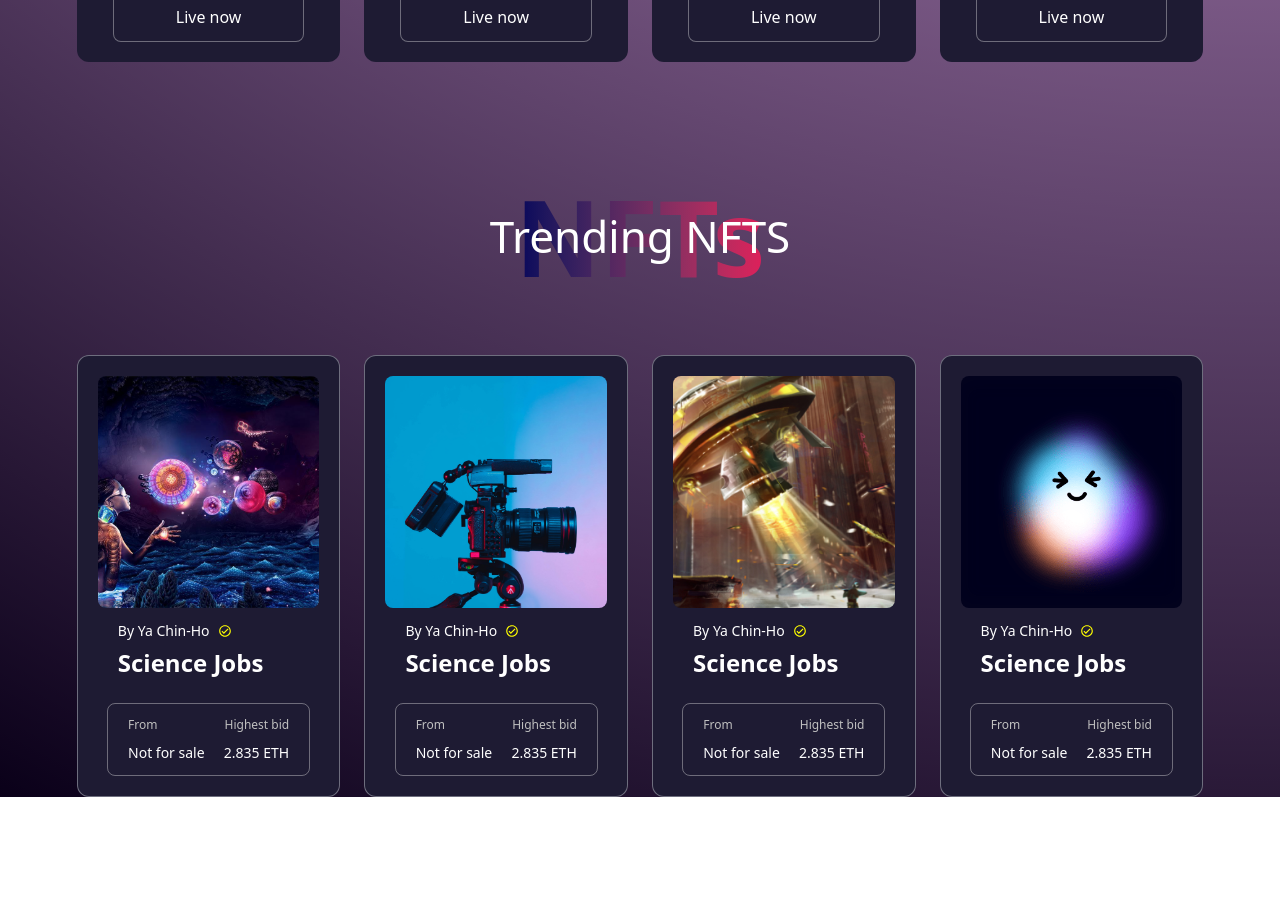
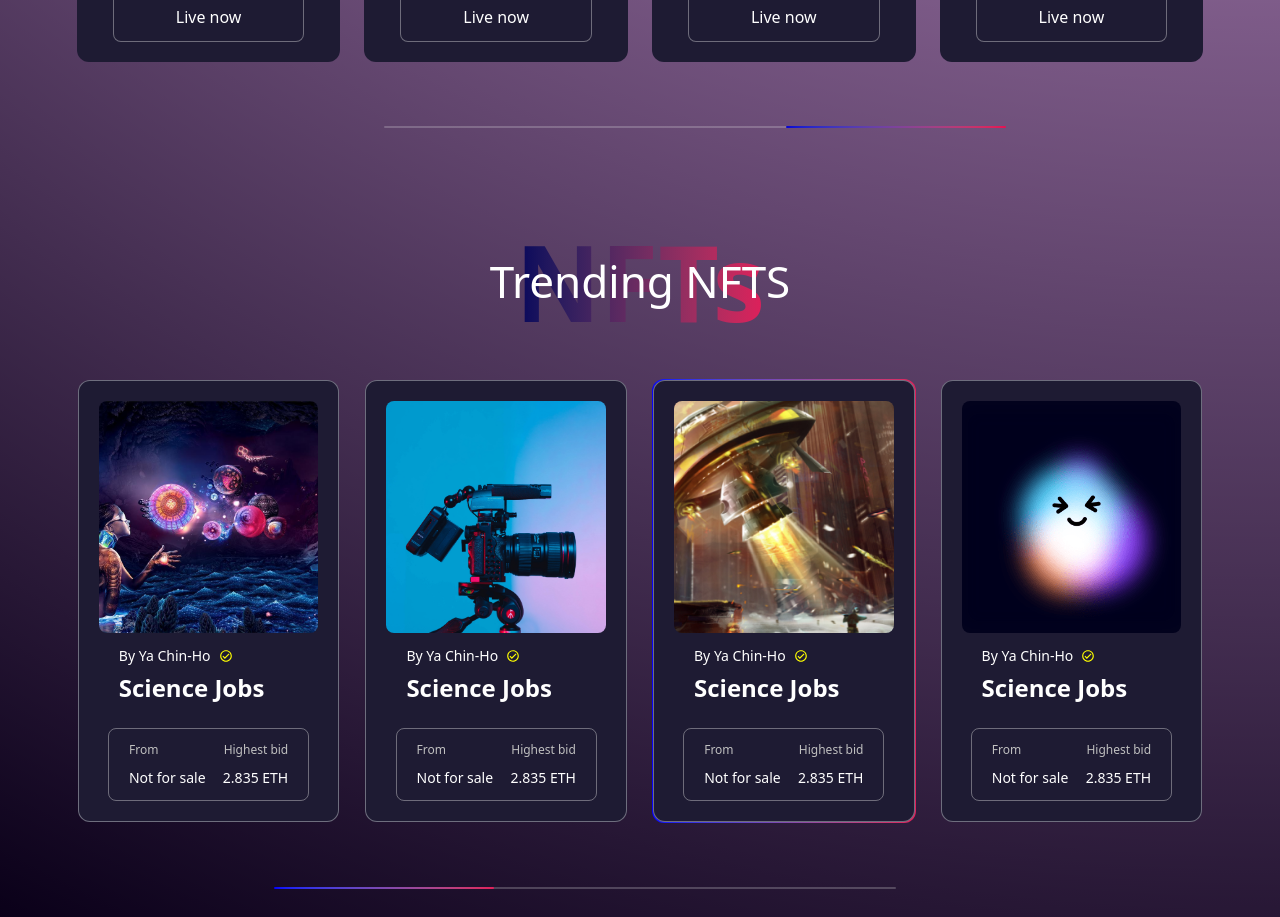
Before and after one commit to saman-tofighian/nft, a Next.js app: page / in a window 1280 px wide. Shown: the part 1600-2517 px from the top of the page. Before the commit the page ends 2397 px from the top, so only its background shows below. Built offline with nearby package versions, Linux system fonts and the light colour scheme.

Commit message:
finished cards2 section

```diff
--- a/Components/Cards/Cards.jsx
+++ b/Components/Cards/Cards.jsx
@@ -76,6 +76,11 @@ export default function Cards() {
           </div>
         ))}
       </div>
+      <div className='flex justify-center mt-16 mb-7 w-full'>
+        <div className='relative bg-[#E7E7E73D] rounded-full w-2/5 h-[2px]'>
+          <span className='top-0 right-0 absolute bg-gradient-to-r from-[#0501d4] to-[#e60e52] rounded-full w-[220px] h-[2px] translate-x-1/2'></span>
+        </div>
+      </div>
     </section>
   );
 }
--- a/Components/Cards/Cards2.jsx
+++ b/Components/Cards/Cards2.jsx
@@ -10,15 +10,13 @@ export default function Cards2() {
     { id: 4, image: '/img/c8.png', alt: 'cart4' },
   ]);
 
-  const avatars = ['/img/avatar1.png', '/img/avatar2.png', '/img/avatar3.png'];
-
   return (
     <section className='mt-24 w-full'>
+      {/* عنوان */}
       <div className='relative flex justify-center items-center mb-10 text-center'>
-        <h2 className='bg-clip-text bg-gradient-to-r from-[#06045B] to-[#E01E5A] font-bold text-[105px] text-transparent leading-[-1.4%] select-none'>
+        <h2 className='bg-clip-text bg-gradient-to-r from-[#06045B] to-[#E01E5A] font-bold text-[105px] text-transparent leading-[1.1] select-none'>
           NFTs
         </h2>
-
         <p className='absolute font-medium text-[35px] text-white md:text-[44px]'>
           Trending NFTS
         </p>
@@ -28,8 +26,13 @@ export default function Cards2() {
         {cardsList.map((items) => (
           <div
             key={items.id}
-            className='col-span-12 md:col-span-6 xl:col-span-3 bg-[#1E1B33] p-5 border border-[#E7EBEE66] rounded-[12px]'
+            className={`col-span-12 md:col-span-6 xl:col-span-3 p-[1px] rounded-[12px] ${
+              items.id === 3
+                ? 'bg-gradient-to-r from-[#0500FA] to-[#E01E5A]'
+                : 'bg-transparent'
+            }`}
           >
+            <div className='bg-[#1E1B33] p-5 border border-[#E7EBEE66] rounded-[12px] h-full'>
               <figure className='flex justify-center w-full'>
                 <Image
                   src={items.image}
@@ -39,6 +42,7 @@ export default function Cards2() {
                   className='rounded-[8px] w-[464px] xl:w-[264px] h-[232px] object-cover'
                 />
               </figure>
+
               <div className='flex flex-col justify-between mt-3 px-5 w-full text-white'>
                 <h6 className='flex items-center gap-x-2 mb-1.5 text-[14px]'>
                   By Ya Chin-Ho
@@ -56,14 +60,22 @@ export default function Cards2() {
                     </span>
                   </div>
                   <div className='flex justify-between items-center px-1 w-full'>
-                  <span className='text-[#fff] text-[14px]'>Not for sale</span>
+                    <span className='text-[#fff] text-[14px]'>
+                      Not for sale
+                    </span>
                     <span className='text-[#fff] text-[14px]'>2.835 ETH</span>
+                  </div>
                 </div>
               </div>
             </div>
           </div>
         ))}
       </div>
+      <div className='flex justify-center mt-16 mb-7 w-full'>
+        <div className='relative bg-[#E7E7E73D] rounded-full w-2/5 h-[2px]'>
+          <span className='top-0 left-0 absolute bg-gradient-to-r from-[#0500FA] to-[#E01E5A] rounded-full w-[220px] h-[2px] -translate-x-1/2'></span>
+        </div>
+      </div>
     </section>
   );
 }
```
Lines whose indentation alone changed are shown as unchanged.
